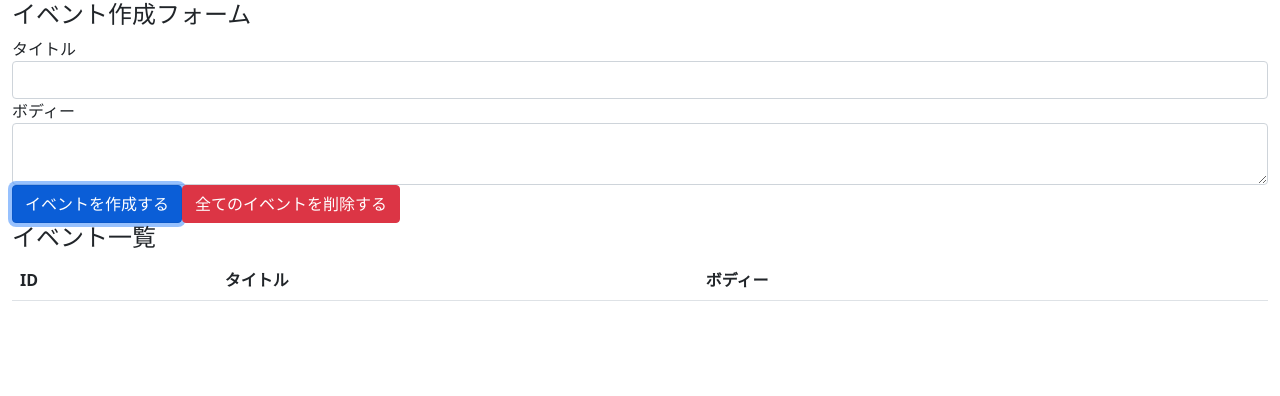
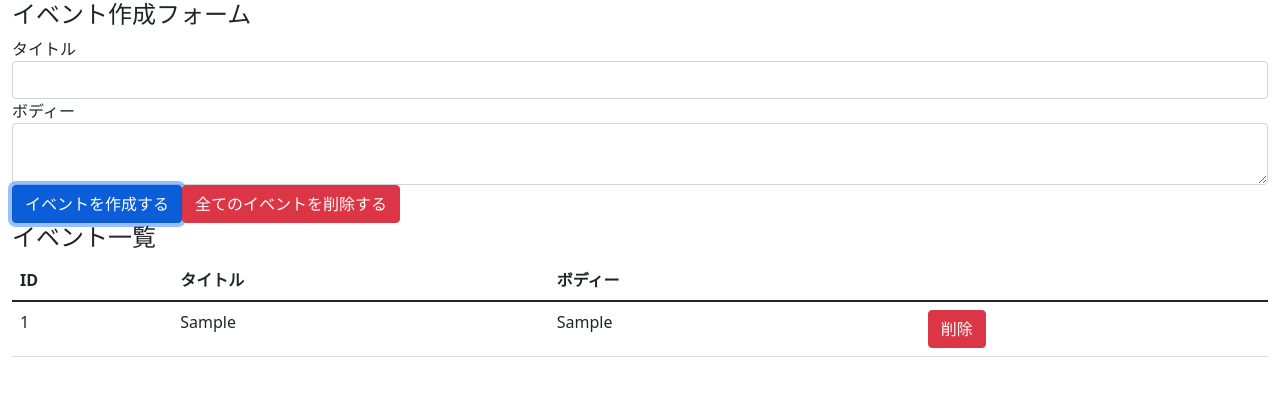
Before and after one commit to bonot9434/react-f, a React (Create React App) app: page / in a window 1280 px wide. Both pictures are taken after typing "Sample", "Sample" into the empty fields and a click on the button "イベントを作成する". Shown: the top 396 px of the page. Built offline with nearby package versions, Linux system fonts and the light colour scheme.

Commit message:
一覧表示

```diff
--- a/src/components/App.js
+++ b/src/components/App.js
@@ -50,6 +50,16 @@ const App = () => {
           </tr>
         </thead>
         <tbody>
+          {
+            state.map((event,index) => (
+              <tr key={index}>
+                <td>{event.id}</td>
+                <td>{event.title}</td>
+                <td>{event.body}</td>
+                <td><button type="button" className="btn btn-danger">削除</button></td>
+              </tr>
+            ))
+          }
         </tbody>
       </table>
     </div>
```
